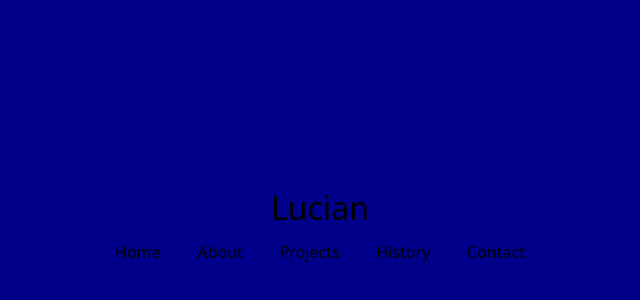
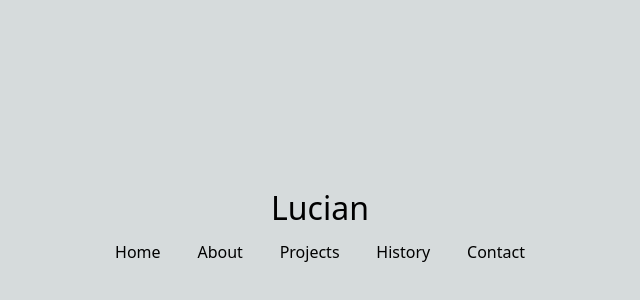
Before and after one commit to lucian1996/vite-react-portfolio, a React (Vite) app: page / in a window 1280 px wide. Shown: the part 172-472 px from the top of the page, without its empty margins (320-960 px from the left). Built offline with nearby package versions, Linux system fonts and the light colour scheme.

Commit message:
back to square 1

```diff
--- a/src/app.css
+++ b/src/app.css
@@ -62,7 +62,6 @@ body {
 }
 
 .layout {
-  background-color: rgb(28, 82, 79);
   height: 100dvh;
   display: grid;
   grid-template-columns: 1fr 1fr 1fr 1fr;
@@ -84,23 +83,18 @@ body {
 }
 .main {
   height: 100%;
-  background-color: darkblue;
   grid-area: main;
 }
 .home-layout {
-  background-color: rgb(28, 82, 79);
   height: 100dvh;
-  display: grid;
-  grid-template-columns: 1fr 1fr 1fr 1fr;
-  grid-template-rows: 1fr 1fr 1fr 1fr 1fr 1fr;
-  grid-auto-columns: 1fr;
-  gap: 0px 0px;
-  grid-auto-flow: row;
-  grid-template-areas:
-    'main main main main'
-    'main main main main'
-    'main main main main'
-    'main main main main'
-    'main main main main'
-    'main main main main';
+  display: flex;
+  justify-content: center;
+  align-items: center;
 }
+.home-main {
+  height: 100%;
+  grid-area: main;
+  display: flex;
+  justify-content: center;
+  align-items: center;
+}
--- a/src/components/interface/navbar.tsx
+++ b/src/components/interface/navbar.tsx
@@ -1,18 +1,11 @@
 import { Link, useLocation } from 'react-router-dom';
 import PageProps from '../../utility/types/page-props';
 import { routes } from '../../utility/config/routes';
-import { motion } from "framer-motion";
 export default function Navbar() {
   const location = useLocation()
   const homepage = location.pathname == '/'
   return (
-    <motion.div
-      initial={{ opacity: 0 }}
-      animate={{ opacity: 1 }}
-      exit={{ opacity: 0 }}
-      transition={{ duration: 1 }}
-      className={homepage ? 'main flex flex-col justify-center align-center' : 'absolute left-0 right-0 header'}
-    >
+    <div className={homepage ? 'flex flex-col justify-center align-center' : 'absolute left-0 right-0'}>
       <div className="title">Lucian</div>
       <div className="nav">
         {routes.map((page: PageProps, index: number) => (
@@ -21,6 +14,6 @@ export default function Navbar() {
           </Link>
         ))}
       </div>
-    </motion.div>
+    </div>
   );
 }
--- a/src/pages/contact.tsx
+++ b/src/pages/contact.tsx
@@ -2,9 +2,11 @@ import Navbar from "../components/interface/navbar";
 
 export default function Contact() {
   return (
-    <div>
+    <div className="layout">
       <Navbar />
-      Contact
+      <div className="main">
+        Contact
+      </div>
     </div>
   );
 }
--- a/src/pages/history.tsx
+++ b/src/pages/history.tsx
@@ -2,9 +2,11 @@ import Navbar from "../components/interface/navbar";
 
 export default function History() {
   return (
-    <div>
+    <div className="layout">
       <Navbar />
-      History
+      <div className="main">
+        History
+      </div>
     </div>
   );
 }
--- a/src/pages/home.tsx
+++ b/src/pages/home.tsx
@@ -4,9 +4,7 @@ export default function Home() {
   // const isMobile = GetIsMobile();
   return (
     <div className="home-layout" >
-      <div className="main">
-        <Navbar />
-      </div>
+          <Navbar />
     </div>
   );
 }
--- a/src/pages/projects.tsx
+++ b/src/pages/projects.tsx
@@ -2,9 +2,11 @@ import Navbar from "../components/interface/navbar";
 
 export default function Projects() {
   return (
-    <div>
+    <div className="layout">
       <Navbar />
-      Projects
+      <div className="main">
+        Projects
+      </div>
     </div>
   );
 }
```
